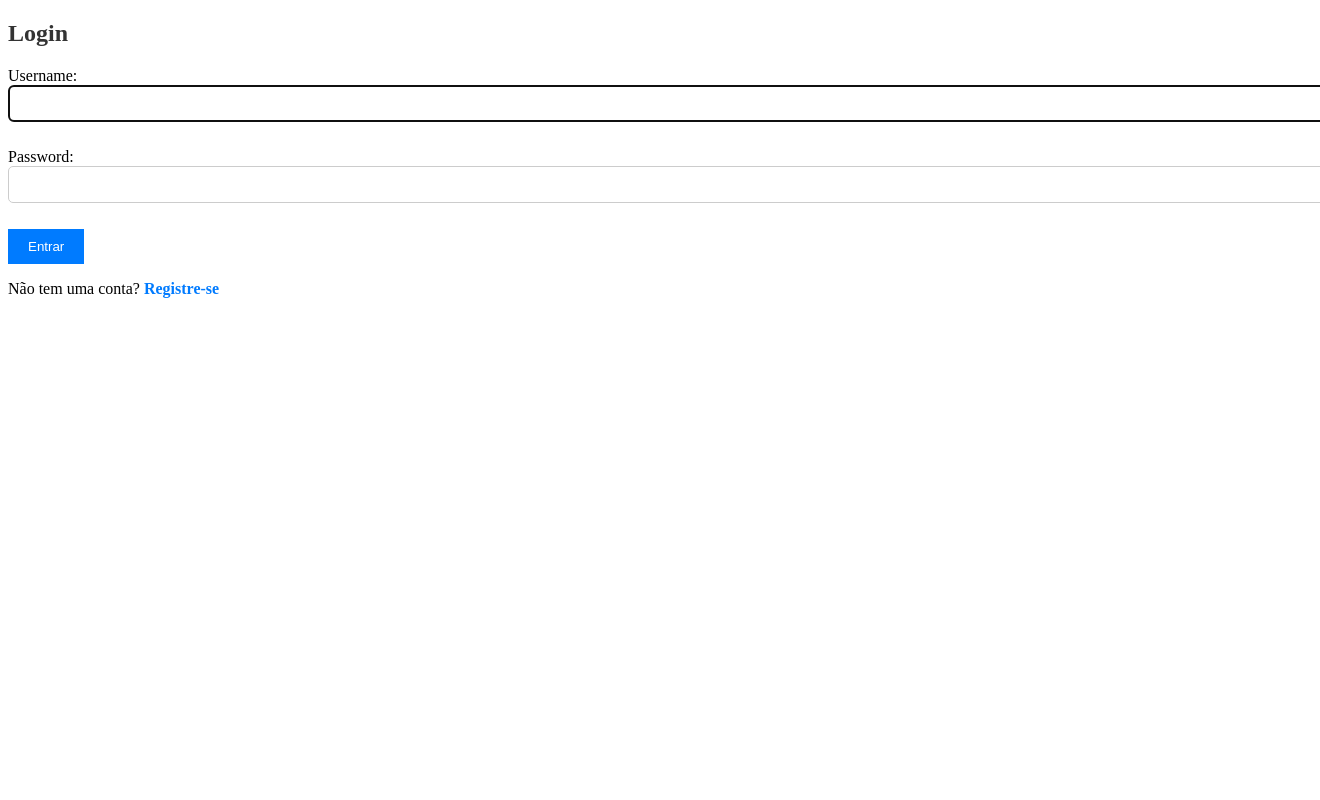
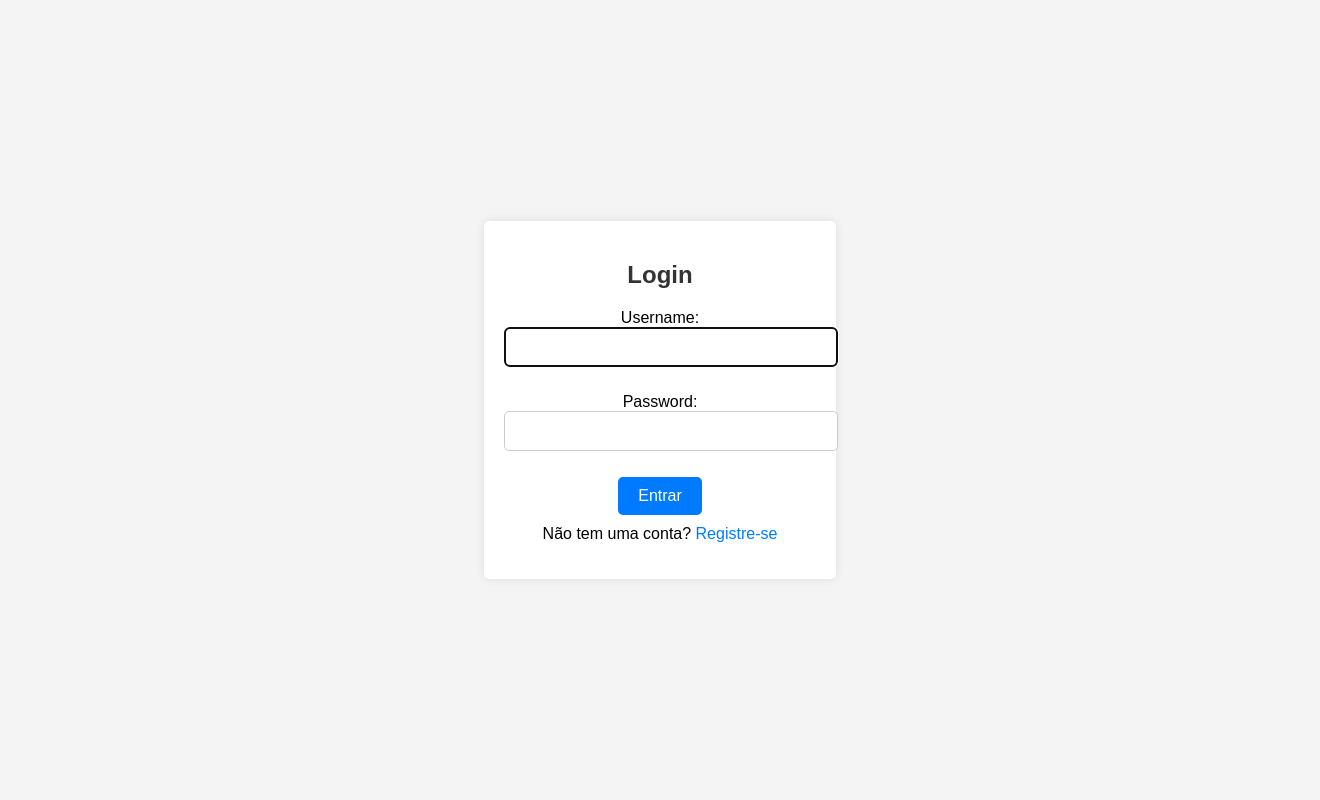
Before and after one commit to itsmewall/authentication, a Django app: page / in a window 1320 px wide; the page is wider, and only the part inside the window is pictured. Run offline with Django 4.2, Linux system fonts and the light colour scheme.

Commit message:
style fixes

```diff
--- a/user_authentication/usersapp/templates/registration/login.html
+++ b/user_authentication/usersapp/templates/registration/login.html
@@ -5,38 +5,59 @@
     <style>
         /* styles.css */
 
-/* Estilo para o cabeçalho (título) */
+        body {
+            font-family: Arial, sans-serif;
+            background-color: #f4f4f4;
+            margin: 0;
+            padding: 0;
+            display: flex;
+            justify-content: center;
+            align-items: center;
+            min-height: 100vh;
+        }
+
+        .login-container {
+            background-color: #fff;
+            border-radius: 5px;
+            box-shadow: 0px 0px 10px rgba(0, 0, 0, 0.1);
+            padding: 20px;
+            text-align: center;
+            max-width: 400px;
+        }
+
         h2 {
             font-size: 24px;
             color: #333;
+            margin-bottom: 20px;
         }
 
-/* Estilo para os botões */
         button {
             background-color: #007bff;
             color: #fff;
             padding: 10px 20px;
             border: none;
+            border-radius: 5px;
             cursor: pointer;
+            font-size: 16px;
         }
 
-/* Estilo para os links */
+        button:hover {
+            background-color: #0056b3;
+        }
+
         a {
             text-decoration: none;
             color: #007bff;
         }
 
-/* Estilo para os links de registro/login */
-p a {
-    font-weight: bold;
+        a:hover {
+            text-decoration: underline;
         }
 
-/* Estilo para o formulário */
         form {
             margin-top: 20px;
         }
 
-/* Estilo para os campos de entrada de texto */
         input[type="text"],
         input[type="password"] {
             width: 100%;
@@ -44,33 +65,24 @@ input[type="password"] {
             margin-bottom: 10px;
             border: 1px solid #ccc;
             border-radius: 5px;
+            font-size: 16px;
         }
 
-/* Estilo para o botão de envio do formulário */
-form button[type="submit"] {
-    background-color: #007bff;
-    color: #fff;
-    border: none;
-    padding: 10px 20px;
-    cursor: pointer;
+        .register-link {
+            margin-top: 10px;
         }
 
-/* Estilo para o botão de retorno à página de registro/login */
-form p a {
-    color: #007bff;
-    font-weight: bold;
-}
     </style>
 </head>
 <body>
+    <div class="login-container">
         <h2>Login</h2>
         <form method="post" action="{% url 'login' %}">
             {% csrf_token %}
             {{ form.as_p }}
-
             <button type="submit">Entrar</button>
         </form>
-
-    <p>Não tem uma conta? <a href="{% url 'register' %}">Registre-se</a></p>
+        <p class="register-link">Não tem uma conta? <a href="{% url 'register' %}">Registre-se</a></p>
+    </div>
 </body>
 </html>
```
Also changed, not shown: user_authentication/usersapp/templates/registration/register.html (+35 -23 lines), user_authentication/db.sqlite3 (added). Lines whose indentation alone changed are shown as unchanged.
